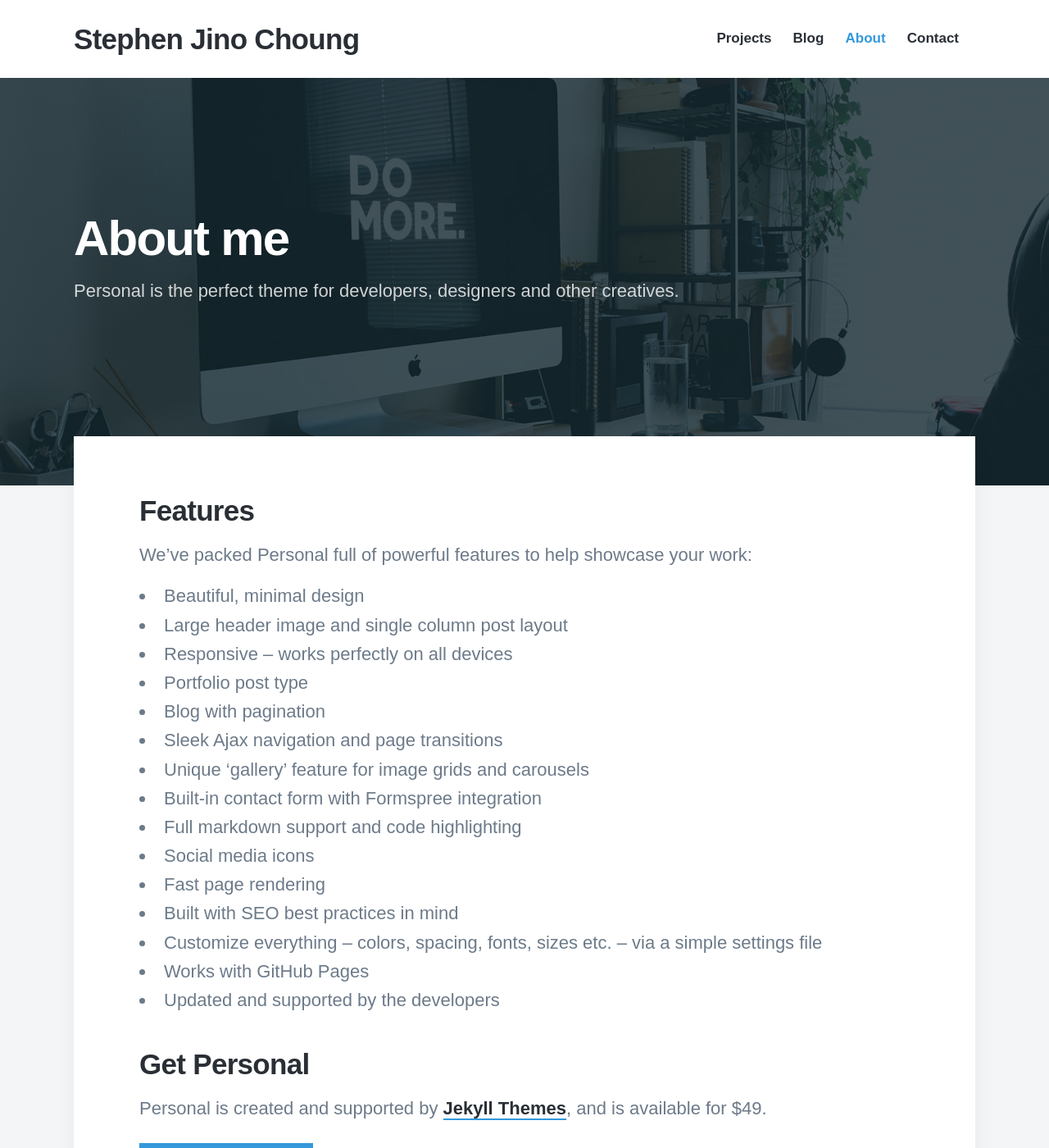
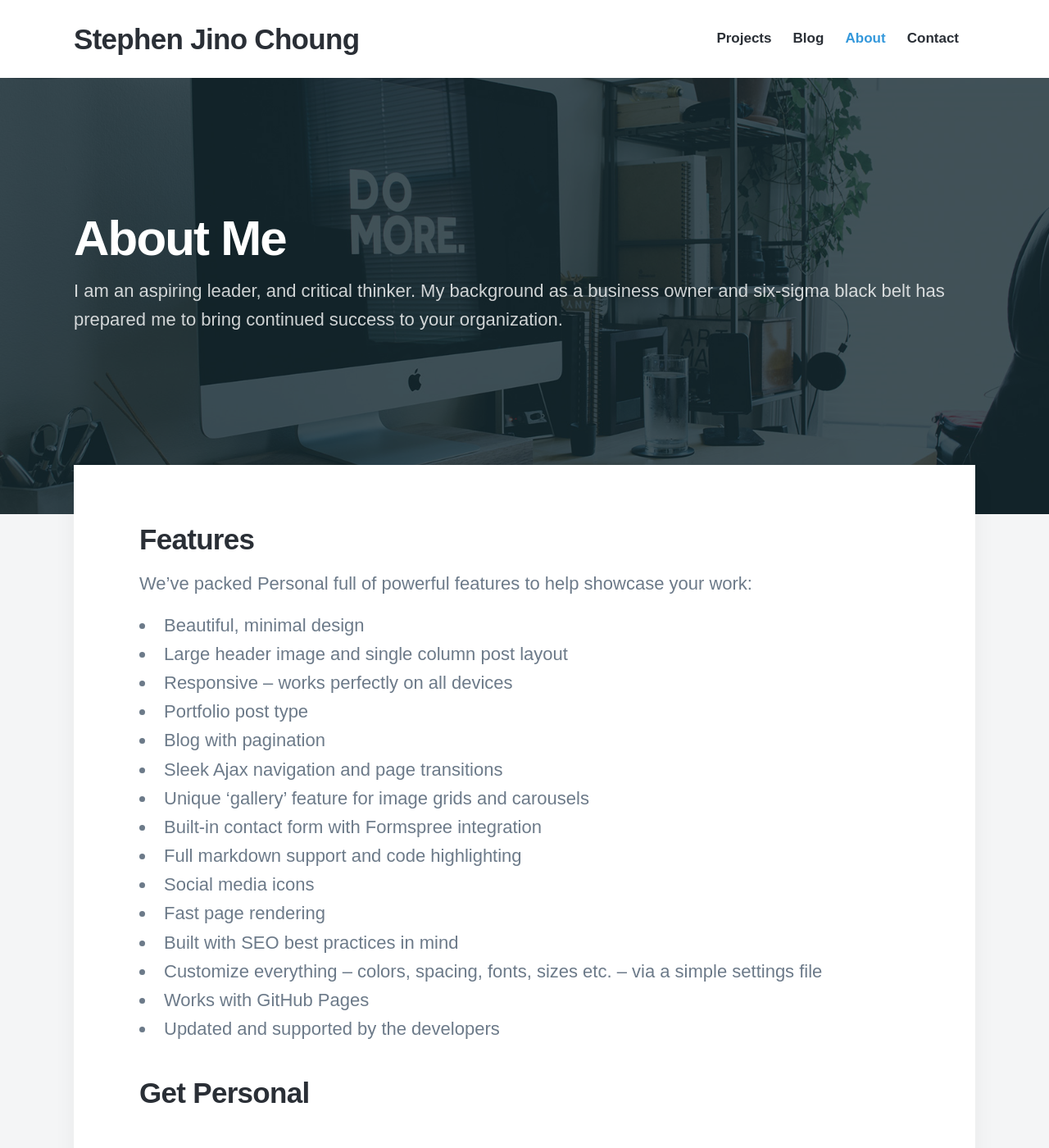
Before and after one commit to Twprcntmlk/Twprcntmlk.github.io, a Jekyll site: the page built from _pages/about.md, in a window 1280 px wide and 1400 px high. Shown: the whole window at 82% size. Built offline with Jekyll 4.4.1, drawn with Linux system fonts in a browser that asks for light colours; nearby versions of some CDN libraries; some web fonts are replaced.

Commit message:
About me

```diff
--- a/_pages/about.md
+++ b/_pages/about.md
@@ -1,6 +1,6 @@
 ---
-title: About me
-subtitle: Personal is the perfect theme for developers, designers and other creatives.
+title: About Me
+subtitle: I am an aspiring leader, and critical thinker. My background as a business owner and six-sigma black belt has prepared me to bring continued success to your organization.
 description: Personal is the perfect theme for developers, designers and other creatives.
 featured_image: /images/demo/about.jpg
 ---
@@ -27,6 +27,6 @@ We've packed Personal full of powerful features to help showcase your work:
 
 ## Get Personal
 
-Personal is created and supported by [Jekyll Themes](https://jekyllthemes.io), and is available for $49.
+<!-- Personal is created and supported by [Jekyll Themes](https://jekyllthemes.io), and is available for $49.
 
-<a href="https://jekyllthemes.io/theme/personal-website-jekyll-theme" class="button button--large">Get This Theme</a>
+<a href="https://jekyllthemes.io/theme/personal-website-jekyll-theme" class="button button--large">Get This Theme</a> -->
```
